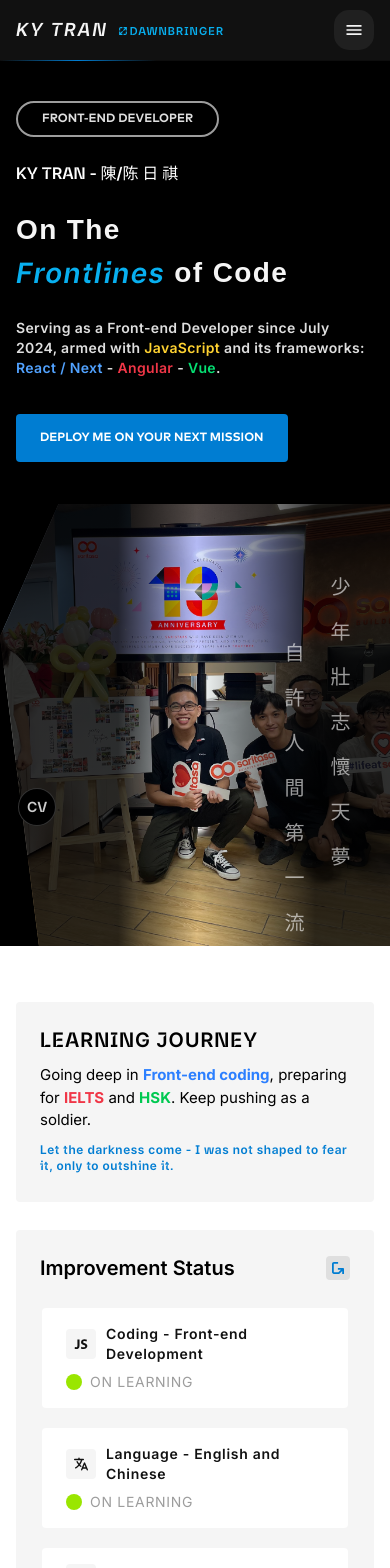
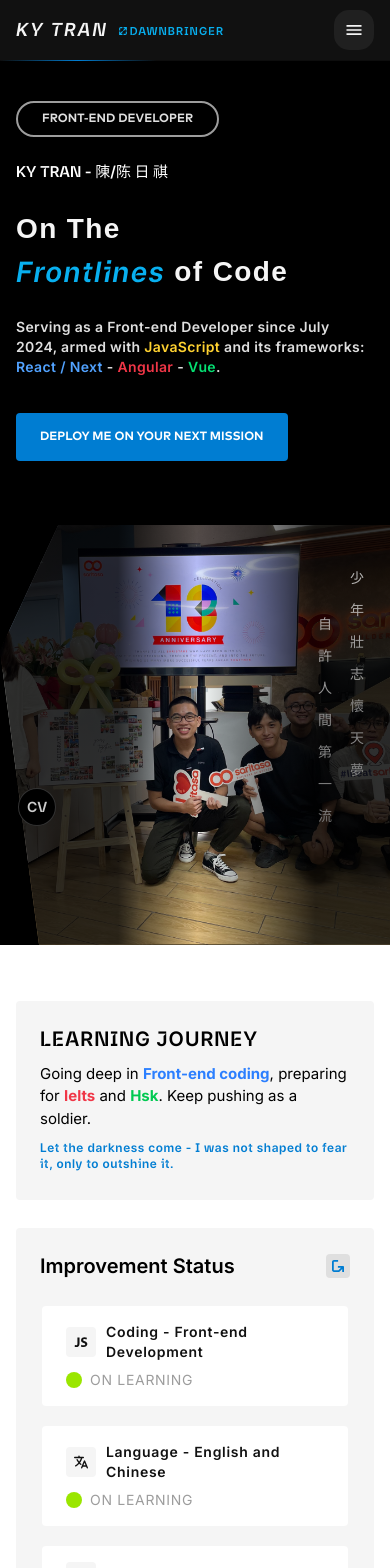
Before and after one commit to nhatkytran/Portfolio, a Next.js app: page / in a window 390 px wide. Shown: the top 1568 px of the page. Built offline with nearby package versions, Linux system fonts and the light colour scheme; a web font is replaced by a local one.

Commit message:
Responsive Chinese poem

```diff
--- a/src/features/home/components/Hero/components/HeroContent/Content/Content.tsx
+++ b/src/features/home/components/Hero/components/HeroContent/Content/Content.tsx
@@ -9,7 +9,7 @@ export default function Content() {
   const { isNightbringer } = useBringer();
 
   return (
-    <div className={cn('flex flex-3 flex-col gap-6', 'sm:pr-8', 'mp:gap-8')}>
+    <div className={cn('flex flex-3 flex-col gap-6', 'sm:pr-7.5', 'mp:gap-7', 'lg:gap-8 lg:pr-8')}>
       <FadeInMotion
         as="span"
         className={cn(
@@ -25,7 +25,7 @@ export default function Content() {
       <FadeInMotion
         as="p"
         transition={{ delay: 0.05 }}
-        className={cn('font-riot-sans-bold text-base text-white uppercase', 'mp:text-lg')}
+        className={cn('font-riot-sans-bold text-[15px] text-white uppercase', 'mp:text-lg')}
       >
         Ky Tran - 陳/陈 日 祺
       </FadeInMotion>
@@ -34,7 +34,7 @@ export default function Content() {
         transition={{ delay: 0.1 }}
         className={cn(
           'text-mark-pro-bold text-[28px] font-bold tracking-wider text-neutral-50',
-          'xs:text-[32px]',
+          'xs:text-3xl',
           'lg:text-4xl',
         )}
       >
--- a/src/features/home/components/Hero/components/HeroImage/BackgroundImage/BackgroundImage.tsx
+++ b/src/features/home/components/Hero/components/HeroImage/BackgroundImage/BackgroundImage.tsx
@@ -10,8 +10,7 @@ export default function BackgroundImage() {
   return (
     <div
       className={cn(
-        'size-[101%] bg-neutral-800',
-        'absolute top-0 left-0',
+        'pointer-events-none absolute top-0 left-0 size-[101%] bg-neutral-800',
         'opacity-0 transition duration-200 ease-in-out',
         initialLoading && 'opacity-100',
       )}
--- a/src/features/home/components/Hero/components/HeroImage/HeroImage.tsx
+++ b/src/features/home/components/Hero/components/HeroImage/HeroImage.tsx
@@ -8,7 +8,7 @@ export default function HomePage() {
   return (
     <div
       className={cn(
-        'hero-image-clip-path h-[442px] w-full',
+        'hero-image-clip-path h-[420px] w-full',
         'absolute right-0 bottom-0 flex-2 self-stretch',
         'md:top-0 md:h-full md:w-[42%]',
       )}
@@ -19,7 +19,10 @@ export default function HomePage() {
       <div
         className={cn(
           'font-beaufort-bold leading-none [text-orientation:upright] [writing-mode:vertical-rl]',
-          'absolute top-[72px] right-[36px] min-h-full text-[20px] text-white/60',
+          'absolute top-[46px] right-[24px] min-h-full text-sm text-transparent opacity-80',
+          'bg-gradient-to-b from-neutral-200 to-neutral-600 bg-clip-text',
+          'sm:right-[36px] sm:text-base',
+          'lg:text-lg',
         )}
       >
         少 年 壯 志 懷 天 夢
@@ -27,7 +30,10 @@ export default function HomePage() {
       <div
         className={cn(
           'font-beaufort-bold leading-none [text-orientation:upright] [writing-mode:vertical-rl]',
-          'absolute top-[138px] right-[82px] min-h-full text-[20px] text-white/60',
+          'absolute top-[92px] right-[56px] min-h-full text-sm text-transparent opacity-80',
+          'bg-gradient-to-b from-neutral-300 to-neutral-600 bg-clip-text',
+          'sm:top-[112px] sm:right-[76px] sm:text-base',
+          'lg:right-[82px] lg:text-lg',
         )}
       >
         自 許 人 間 第 一 流
--- a/src/features/home/data/index.tsx
+++ b/src/features/home/data/index.tsx
@@ -29,7 +29,7 @@ export const LEARNINGS: readonly Learning[] = [
   { name: 'Coding - Front-end Development', Icon: JavaScriptLearningIcon },
   { name: 'Language - English and Chinese', Icon: LanguageIcon },
   { name: 'Music - Piano and Guitar', Icon: MusicIcon },
-  { name: 'Health - Exercise and Tai Chi', Icon: HeartIcon },
+  { name: 'Health - Boxing and Tai Chi', Icon: HeartIcon },
 ];
 
 /** Learning icon styles. */
@@ -60,7 +60,7 @@ export const LEARNING_ICON_STYLES: readonly IconAppearanceProps[] = [
 export const LEARNING_JOURNEY_SOLDIER_QUOTE = (
   <>
     Going deep in <span className="font-bold text-blue-500">Front-end coding</span>, preparing for{' '}
-    <span className="font-bold text-red-500">IELTS</span> and <span className="font-bold text-green-500">HSK</span>.
+    <span className="font-bold text-red-500">Ielts</span> and <span className="font-bold text-green-500">Hsk</span>.
     Keep pushing as a soldier.
   </>
 );
```
